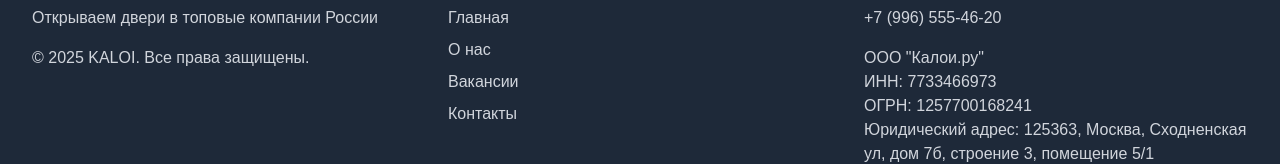
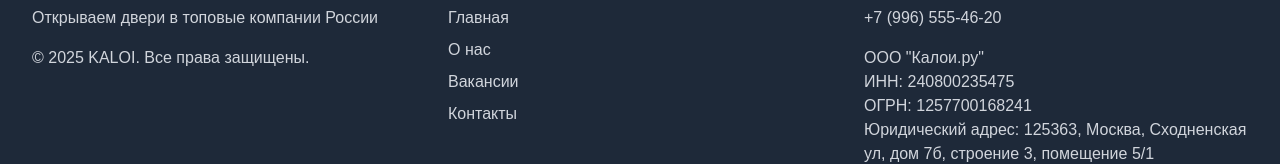
Before and after one commit to anarhiya716/kaloi, a Next.js app: page / in a window 1280 px wide. Shown: the part 3808-3972 px from the top of the page. Built offline with nearby package versions, Linux system fonts and the light colour scheme.

Commit message:
footer.tsx

```diff
--- a/src/components/footer.tsx
+++ b/src/components/footer.tsx
@@ -23,7 +23,7 @@
             <h3 className="text-lg font-semibold mb-4">Контакты</h3>
             <p className="text-gray-300 mb-4">+7 (996) 555-46-20</p>
             <p className="text-gray-300">ООО "Калои.ру"</p>
-            <p className="text-gray-300">ИНН: 7733466973</p>
+            <p className="text-gray-300">ИНН: 240800235475</p>
             <p className="text-gray-300">ОГРН: 1257700168241</p>
             <p className="text-gray-300">Юридический адрес: 125363, Москва, Cходненская ул, дом 7б, строение 3, помещение 5/1</p>
           </div>
```
